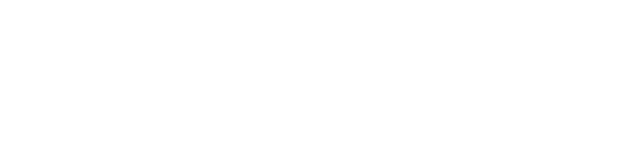
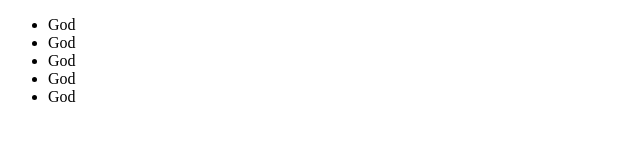
Before and after one commit to david-31atak/Practice-repo, a plain HTML site: page index.html in a window 1280 px wide. Shown: the whole page, without its empty margins (0-640 px from the left). Drawn offline with Linux system fonts and the light colour scheme.

Commit message:
Update index.html

```diff
--- a/index.html
+++ b/index.html
@@ -5,5 +5,15 @@
     <meta name="viewport" content="width=device-width, initial-scale=1.0" />
     <title>Document</title>
   </head>
-  <body></body>
+  <body>
+    <div>
+      <ul>
+        <li>God</li>
+        <li>God</li>
+        <li>God</li>
+        <li>God</li>
+        <li>God</li>
+      </ul>
+    </div>
+  </body>
 </html>
```
